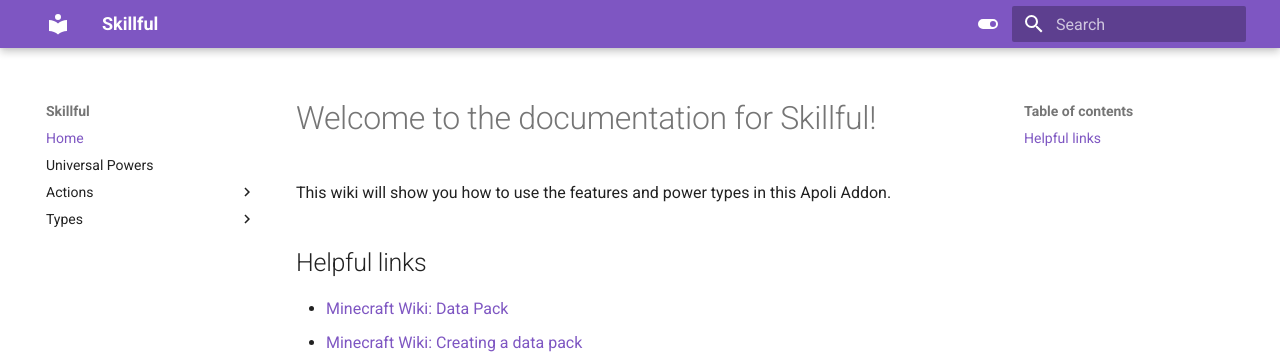
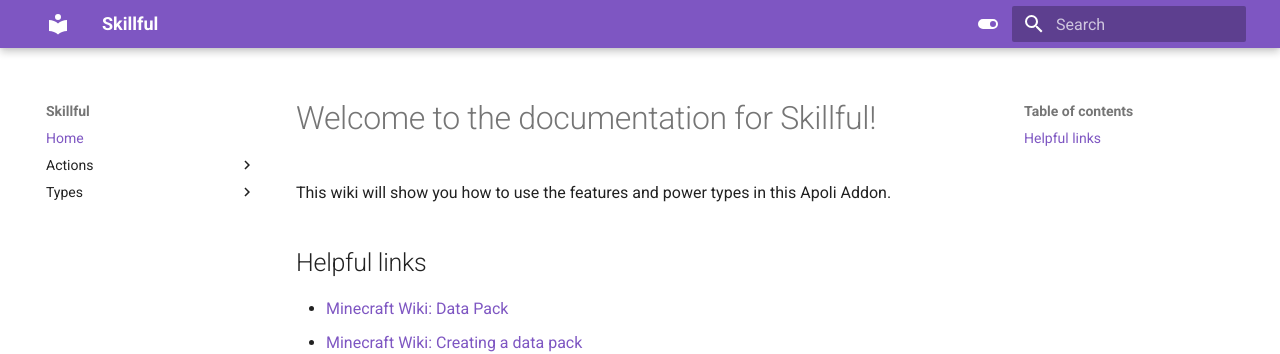
Before and after one commit to ThatRobin/skillful_docs, an MkDocs documentation site: the page built from docs/index.md, in a window 1280 px wide. Shown: the top 354 px of the page. Built offline with MkDocs 1.6.1 and Material for MkDocs 9.7.7, drawn with Linux system fonts in a browser that asks for light colours.

Commit message:
Update mkdocs.yml

```diff
--- a/mkdocs.yml
+++ b/mkdocs.yml
@@ -2,7 +2,6 @@ site_name: Skillful
 
 nav:
     - Home: index.md
-    - Universal Powers: universal_powers.md
     - Actions:
         - Entity Actions:
             - Open Choice Screen: entity_actions/open_choice_screen.md
```
